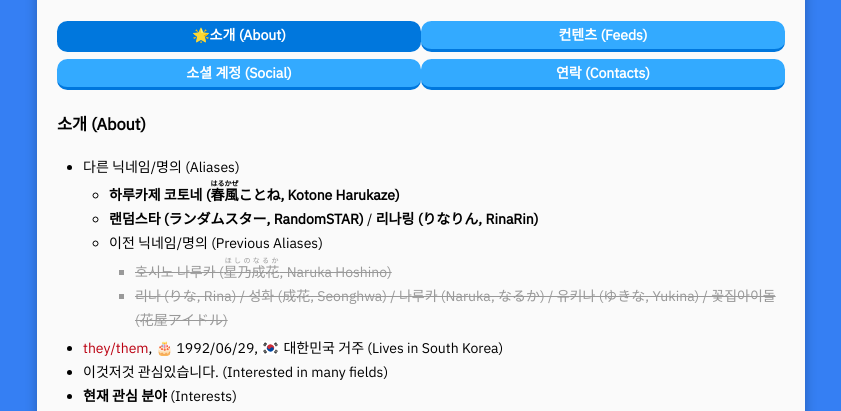
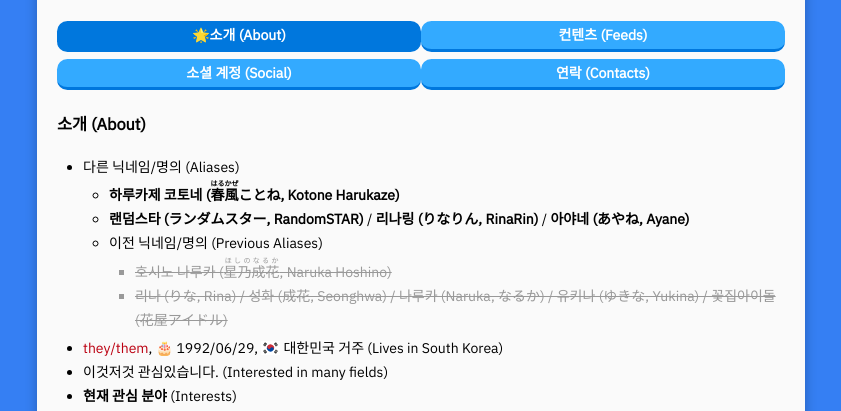
Before and after one commit to Senarin/about-me-simple, a plain HTML site: page index.htm in a window 1280 px wide. Shown: the part 389-800 px from the top of the page, without its empty margins (219-1060 px from the left). Drawn offline with nearby package versions, Linux system fonts and the light colour scheme; a web font is replaced by a local one.

Commit message:
정보 추가

```diff
--- a/index.htm
+++ b/index.htm
@@ -46,7 +46,7 @@
        <li>다른 닉네임/명의 (Aliases)
          <ul>
            <li><b>하루카제 코토네 (<ruby>春風<rt>はるかぜ</rt></ruby>ことね, Kotone Harukaze)</b></li>
-           <li><b>랜덤스타 (ランダムスター, RandomSTAR)</b> / <b>리나링 (りなりん, RinaRin)</b></li>
+           <li><b>랜덤스타 (ランダムスター, RandomSTAR)</b> / <b>리나링 (りなりん, RinaRin)</b> / <b>아야네 (あやね, Ayane)</b></li>
            <li>이전 닉네임/명의 (Previous Aliases)
             <ul>
              <li class="unused">호시노 나루카 (<ruby>星乃<rt>ほしの</rt></ruby><ruby>成花<rt>なるか</rt></ruby>, Naruka Hoshino)</li>
```
